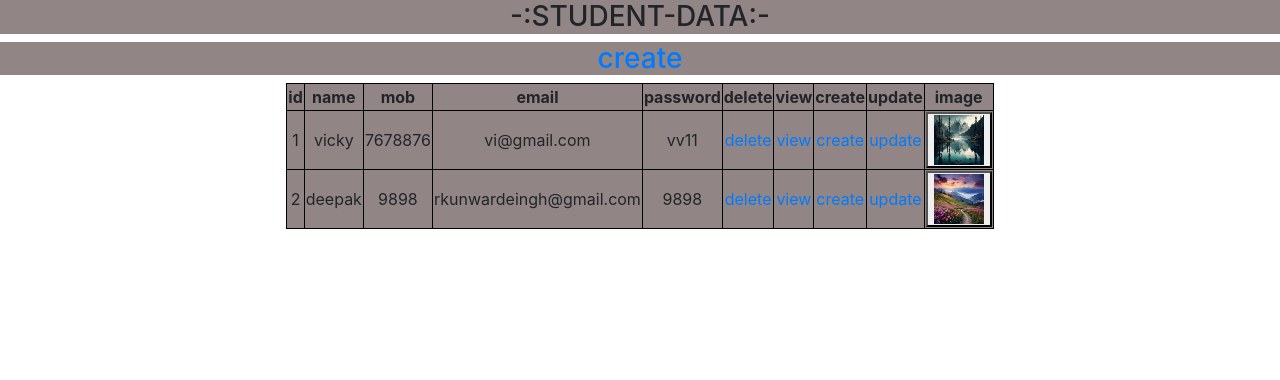
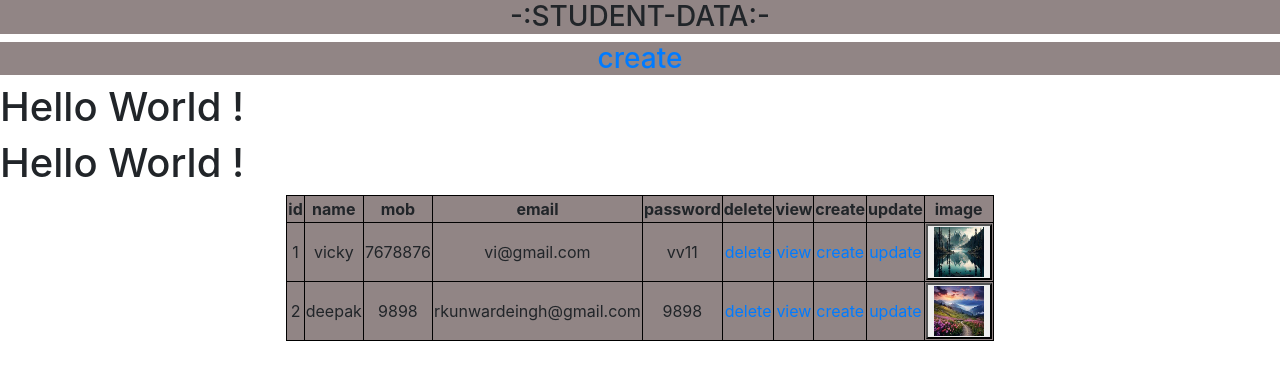
Before and after one commit to rkunwardeepasingh001/crud, a Django app: page / in a window 1280 px wide. Shown: the top 380 px of the page. Run offline with Django 4.2, Linux system fonts and the light colour scheme; data comes from the database, SQL or seed files in the repository.

Commit message:
second commit

```diff
--- a/app1/templates/retrive.html
+++ b/app1/templates/retrive.html
@@ -39,6 +39,7 @@
       <th>image</th>
     </tr>
     {% for obj in data %}
+    <h1>Hello World !</h1>
     <tr align="center">
       <td>{{obj.ids}}</td>
       <td>{{obj.name}}</td>
```
